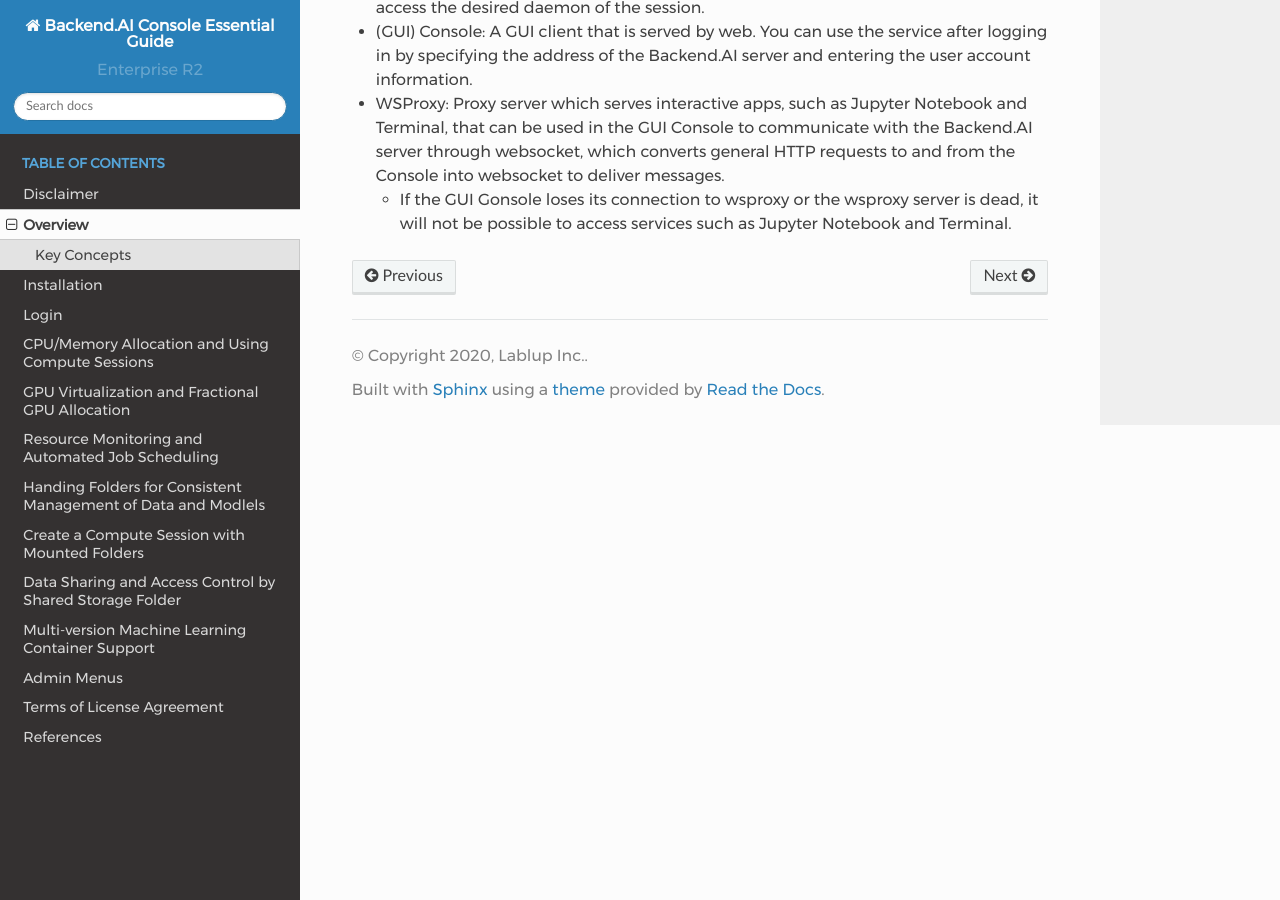
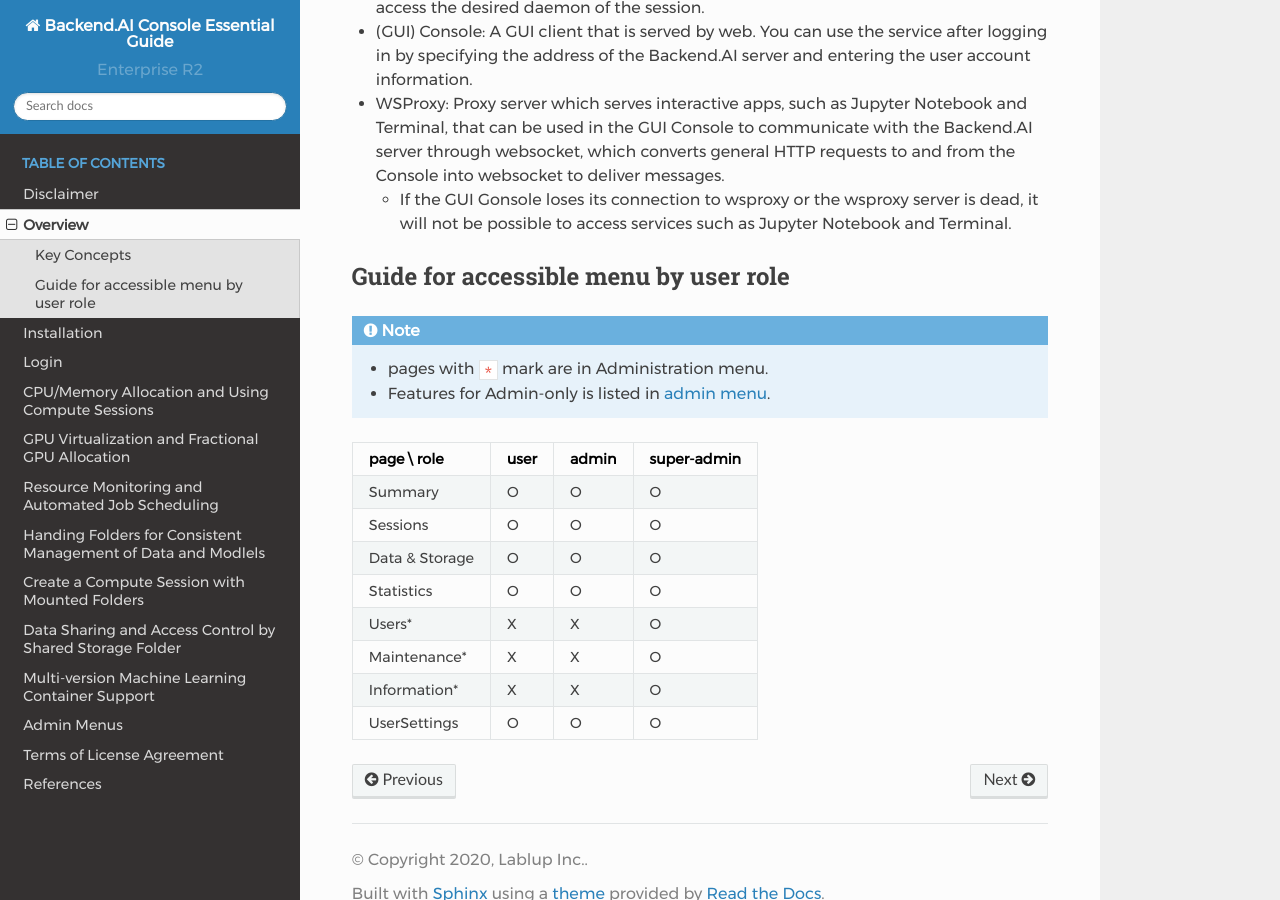
Before and after one commit to lablup/backend.ai-docs-webui, a Sphinx documentation site: the page built from docs/overview/overview.rst, in a window 1280 px wide and 900 px high, scrolled down 1772 px. Built offline with Sphinx 7.4.7 and the Read the Docs theme 2.0.0, drawn with Linux system fonts in a browser that asks for light colours.

Commit message:
docs: add a table for accessible menu by role of each user

```diff
--- a/docs/overview/overview.rst
+++ b/docs/overview/overview.rst
@@ -74,3 +74,31 @@
   - If the GUI Gonsole loses its connection to wsproxy or the wsproxy server is
     dead, it will not be possible to access services such as Jupyter Notebook
     and Terminal.
+
+Guide for accessible menu by user role
+--------------------------------------
+
+.. note::
+
+   * pages with ``*`` mark are in Administration menu.
+   * Features for Admin-only is listed in :ref:`admin menu <admin-menu>`.
+
++----------------+------+-------+-------------+
+| page \\ role   | user | admin | super-admin |
++================+======+=======+=============+
+| Summary        |   O  |   O   |      O      |
++----------------+------+-------+-------------+
+| Sessions       |   O  |   O   |      O      |
++----------------+------+-------+-------------+
+| Data & Storage |   O  |   O   |      O      |
++----------------+------+-------+-------------+
+| Statistics     |   O  |   O   |      O      |
++----------------+------+-------+-------------+
+| Users*         |   X  |   X   |      O      |
++----------------+------+-------+-------------+
+| Maintenance*   |   X  |   X   |      O      |
++----------------+------+-------+-------------+
+| Information*   |   X  |   X   |      O      |
++----------------+------+-------+-------------+
+| UserSettings   |   O  |   O   |      O      |
++----------------+------+-------+-------------+
```
Also changed, not shown: 1 other file.
